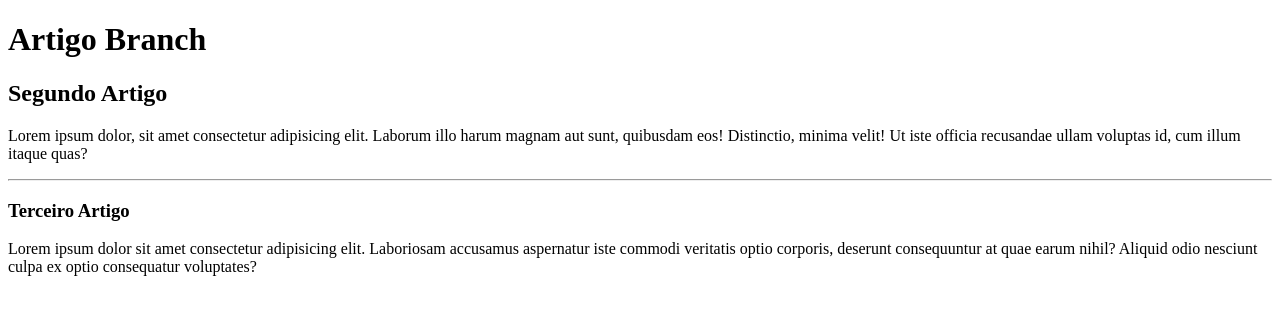
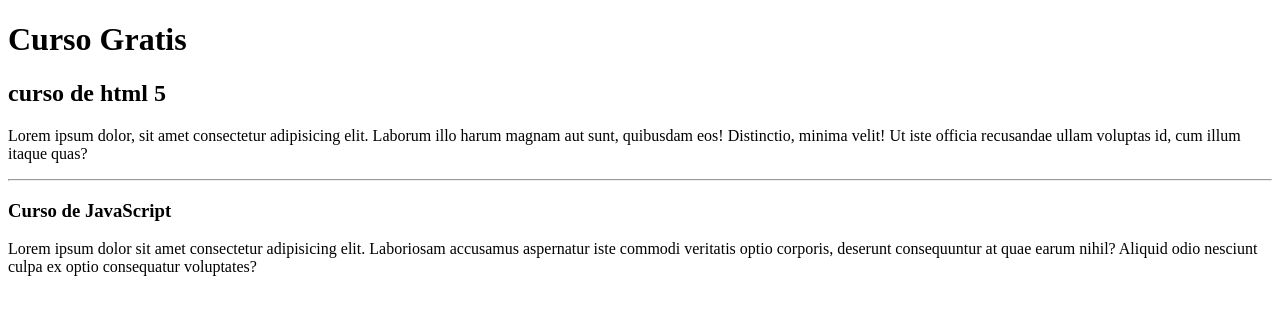
Before and after one commit to MarcosViniciusMarques/projeto-site, a plain HTML site: page index.html in a window 1280 px wide. Drawn offline with Linux system fonts and the light colour scheme.

Commit message:
comecei a escrever o conteudo

```diff
--- a/index.html
+++ b/index.html
@@ -4,20 +4,20 @@
     <meta charset="UTF-8">
     <meta http-equiv="X-UA-Compatible" content="IE=edge">
     <meta name="viewport" content="width=device-width, initial-scale=1.0">
-    <title>Projeto Site</title>
+    <title></title>
 </head>
 <body>
     <main>
         <header>
-            <h1>Artigo Branch</h1>
+            <h1>Curso Gratis</h1>
         </header>
         <article>
-            <h2>Segundo Artigo </h2>
+            <h2>curso de html 5 </h2>
             <p>Lorem ipsum dolor, sit amet consectetur adipisicing elit. Laborum illo harum magnam aut sunt, quibusdam eos! Distinctio, minima velit! Ut iste officia recusandae ullam voluptas id, cum illum itaque quas?</p>
         </article>
         <hr>
         <article>
-            <h3>Terceiro Artigo</h3>
+            <h3>Curso de JavaScript</h3>
             <p>Lorem ipsum dolor sit amet consectetur adipisicing elit. Laboriosam accusamus aspernatur iste commodi veritatis optio corporis, deserunt consequuntur at quae earum nihil? Aliquid odio nesciunt culpa ex optio consequatur voluptates?</p>
         </article>
     </main>
```
